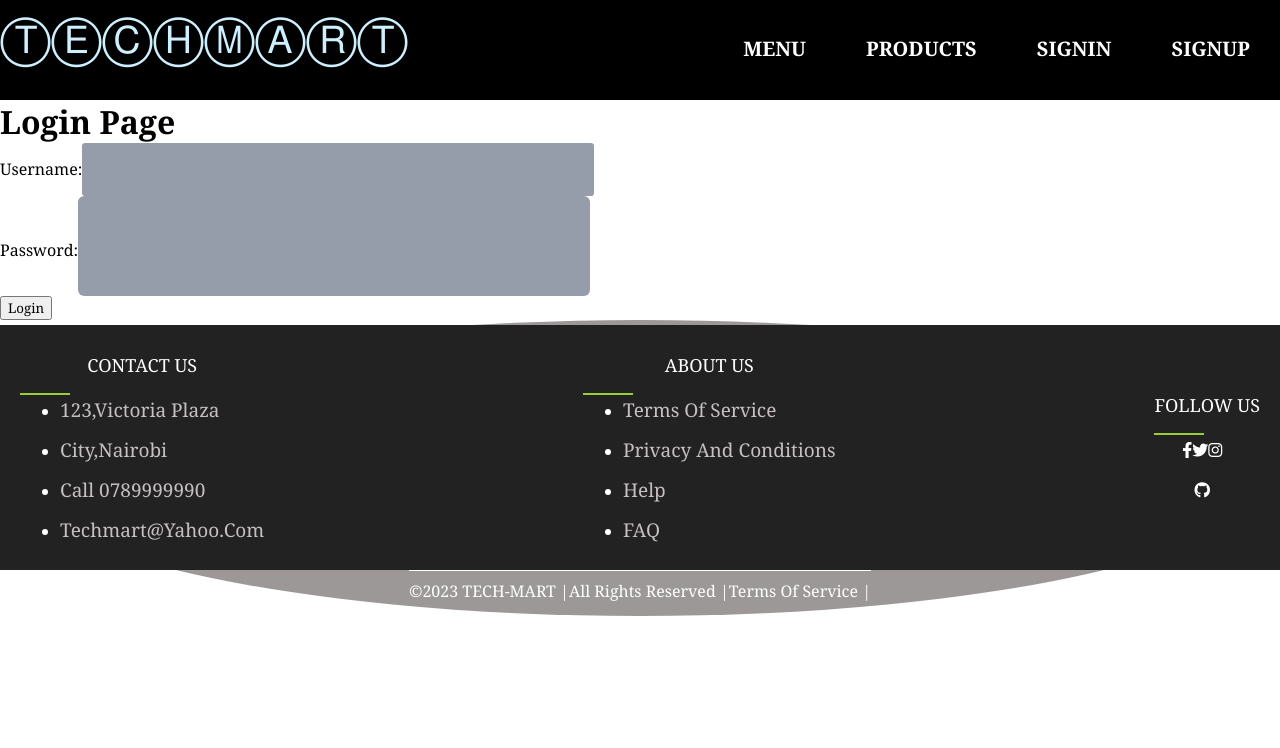
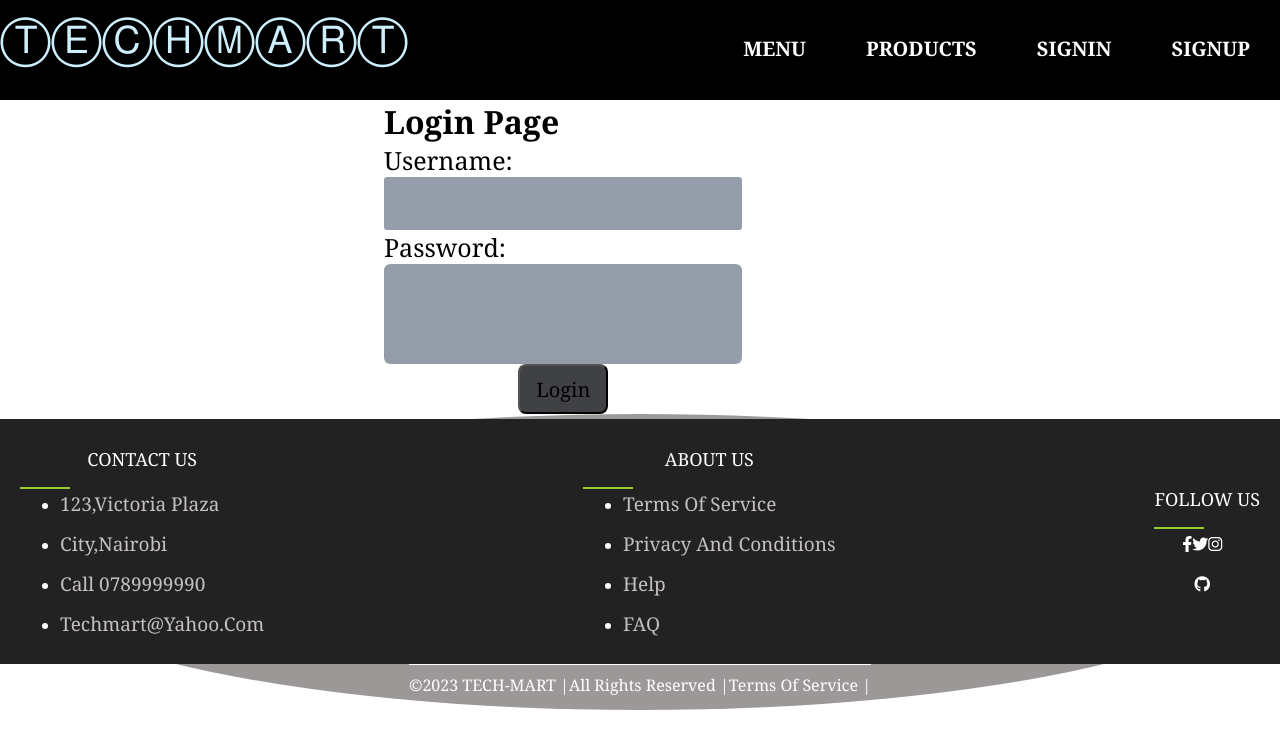
Before and after one commit to Kelly985/Techmart, a React (Create React App) app in the folder techmart/: page /signin in a window 1280 px wide. Shown: the top 748 px of the page. Built offline with nearby package versions, Linux system fonts and the light colour scheme; no server answers.

Commit message:
styled the signup

```diff
--- a/techmart/src/components/signin.js
+++ b/techmart/src/components/signin.js
@@ -36,20 +36,20 @@ function LoginPage() {
     }
   };
   return (
-    <div>
+    <div className="signup">
       <h1>Login Page</h1>
       <form onSubmit={handleLogin}>
         <div>
-          <label htmlFor="username">Username:</label>
+          <label id="name"htmlFor="username">Username:</label><br></br>
           <input
             type="text"
             id="username"
             value={username}
             onChange={handleUsernameChange}
-          />
+          /><br></br>
         </div>
         <div>
-          <label htmlFor="password">Password:</label>
+          <label id="password"  htmlFor="password">Password:</label><br></br>
           <input
             type="password"
             id="password"
@@ -57,7 +57,7 @@ function LoginPage() {
             onChange={handlePasswordChange}
           />
         </div>
-        <button type="submit">Login</button>
+        <button id="login" type="submit">Login</button>
       </form>
       {errorMsg && <div>{errorMsg}</div>}
     </div>
```
